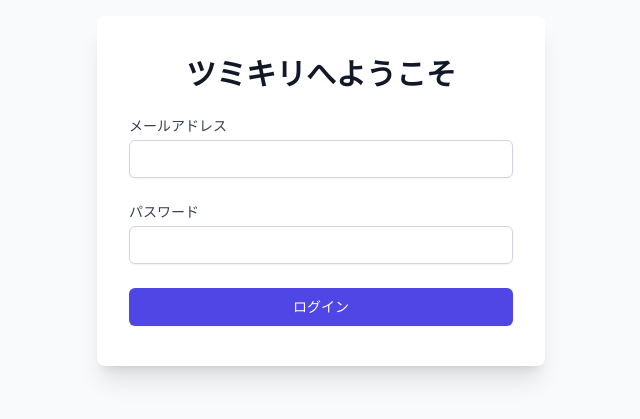
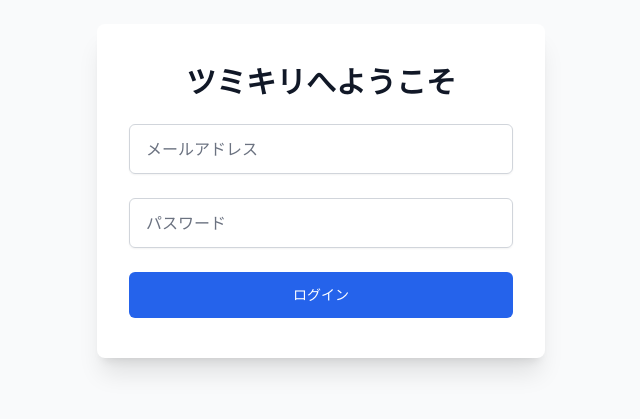
Before and after one commit to mokaland/toppa-inc, a React (Vite) app: page / in a window 1280 px wide. Shown: the part 209-628 px from the top of the page, without its empty margins (319-959 px from the left). Built offline with nearby package versions, Linux system fonts and the light colour scheme.

Commit message:
[Tech Lead] Fix(Q1-T5-FIX): Login.tsxからインラインstyleを削除しビルドエラーを修正

```diff
--- a/src/components/Login.tsx
+++ b/src/components/Login.tsx
@@ -38,69 +38,54 @@ const Login: React.FC = () => {
 
   return (
     <div className="flex items-center justify-center min-h-screen bg-gray-50">
-      <div className="w-full max-w-md px-8 py-10 mx-auto space-y-6 bg-white rounded-lg shadow-xl">
+      <div className="relative w-full max-w-md px-8 py-10 mx-auto space-y-6 bg-white rounded-lg shadow-xl">
         <h2 className="text-3xl font-extrabold text-center text-gray-900">
           ツミキリへようこそ
         </h2>
-        <form className="space-y-6" onSubmit={handleLogin}>
-          {error && (
-            <div className="px-4 py-3 text-red-700 bg-red-100 border border-red-400 rounded-md" role="alert">
-              <span className="block sm:inline">{error}</span>
-            </div>
-          )}
-          <div>
-            <label htmlFor="email" className="block text-sm font-medium text-gray-700">
-              メールアドレス
-            </label>
-            <div className="mt-1">
+        <form className="mt-8 space-y-6" onSubmit={handleLogin}>
+          <div className="relative rounded-md shadow-sm">
             <input
               id="email"
               name="email"
               type="email"
               autoComplete="email"
               required
+              className="w-full px-4 py-3 text-gray-900 placeholder-gray-500 border border-gray-300 rounded-md appearance-none focus:outline-none focus:ring-2 focus:ring-blue-500 focus:border-blue-500"
+              placeholder="メールアドレス"
               value={email}
               onChange={(e) => setEmail(e.target.value)}
-                className="block w-full px-3 py-2 placeholder-gray-400 border border-gray-300 rounded-md shadow-sm appearance-none focus:outline-none focus:ring-indigo-500 focus:border-indigo-500 sm:text-sm"
             />
           </div>
-          </div>
-
-          <div>
-            <label htmlFor="password" className="block text-sm font-medium text-gray-700">
-              パスワード
-            </label>
-            <div className="mt-1">
+          <div className="relative mt-4 rounded-md shadow-sm">
             <input
               id="password"
               name="password"
               type="password"
               autoComplete="current-password"
               required
+              className="w-full px-4 py-3 text-gray-900 placeholder-gray-500 border border-gray-300 rounded-md appearance-none focus:outline-none focus:ring-2 focus:ring-blue-500 focus:border-blue-500"
+              placeholder="パスワード"
               value={password}
               onChange={(e) => setPassword(e.target.value)}
-                className="block w-full px-3 py-2 placeholder-gray-400 border border-gray-300 rounded-md shadow-sm appearance-none focus:outline-none focus:ring-indigo-500 focus:border-indigo-500 sm:text-sm"
             />
           </div>
-          </div>
-
+          {error && <p className="mt-2 text-sm text-center text-red-600">{error}</p>}
           <div>
             <button
               type="submit"
               disabled={loading}
-              className="flex justify-center w-full px-4 py-2 text-sm font-medium text-white bg-indigo-600 border border-transparent rounded-md shadow-sm hover:bg-indigo-700 focus:outline-none focus:ring-2 focus:ring-offset-2 focus:ring-indigo-500 disabled:bg-indigo-400 disabled:cursor-not-allowed"
+              className="relative flex justify-center w-full px-4 py-3 mt-6 text-sm font-medium text-white bg-blue-600 border border-transparent rounded-md group hover:bg-blue-700 focus:outline-none focus:ring-2 focus:ring-offset-2 focus:ring-blue-500 disabled:bg-gray-400"
             >
-              {loading ? (
-                <svg className="w-5 h-5 text-white animate-spin" xmlns="http://www.w3.org/2000/svg" fill="none" viewBox="0 0 24 24">
-                  <circle className="opacity-25" cx="12" cy="12" r="10" stroke="currentColor" strokeWidth="4"></circle>
-                  <path className="opacity-75" fill="currentColor" d="M4 12a8 8 0 018-8V0C5.373 0 0 5.373 0 12h4zm2 5.291A7.962 7.962 0 014 12H0c0 3.042 1.135 5.824 3 7.938l3-2.647z"></path>
-                </svg>
-              ) : (
-                'ログイン'
-              )}
+              {loading ? 'ログイン中...' : 'ログイン'}
             </button>
           </div>
         </form>
+        {/* ローディングオーバーレイ */}
+        {loading && (
+          <div className="absolute inset-0 z-10 flex items-center justify-center bg-white bg-opacity-75">
+            <div className="w-16 h-16 border-8 border-gray-200 border-solid rounded-full border-t-blue-600 animate-spin"></div>
+          </div>
+        )}
       </div>
     </div>
   );
```
Lines whose indentation alone changed are shown as unchanged.
